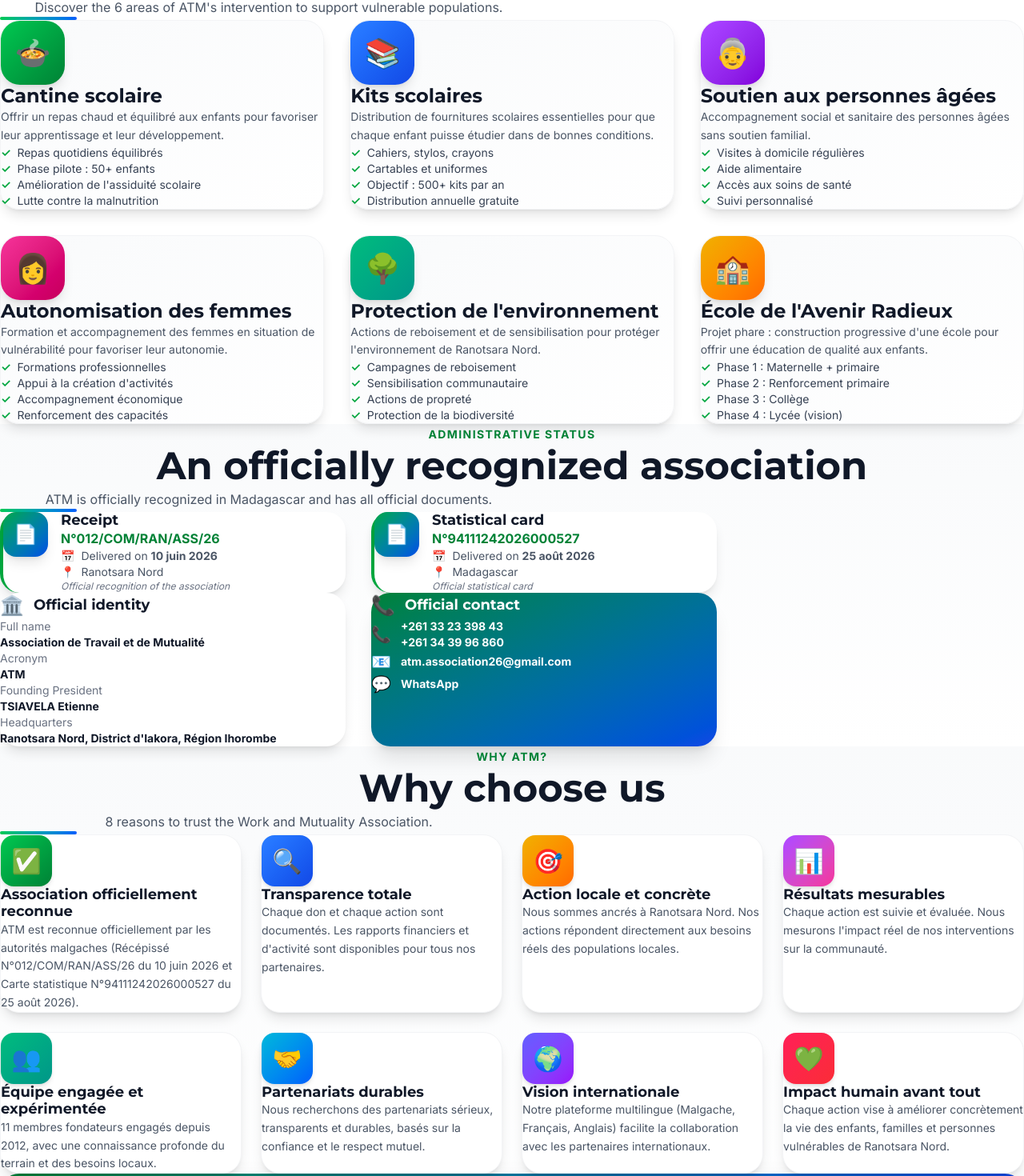
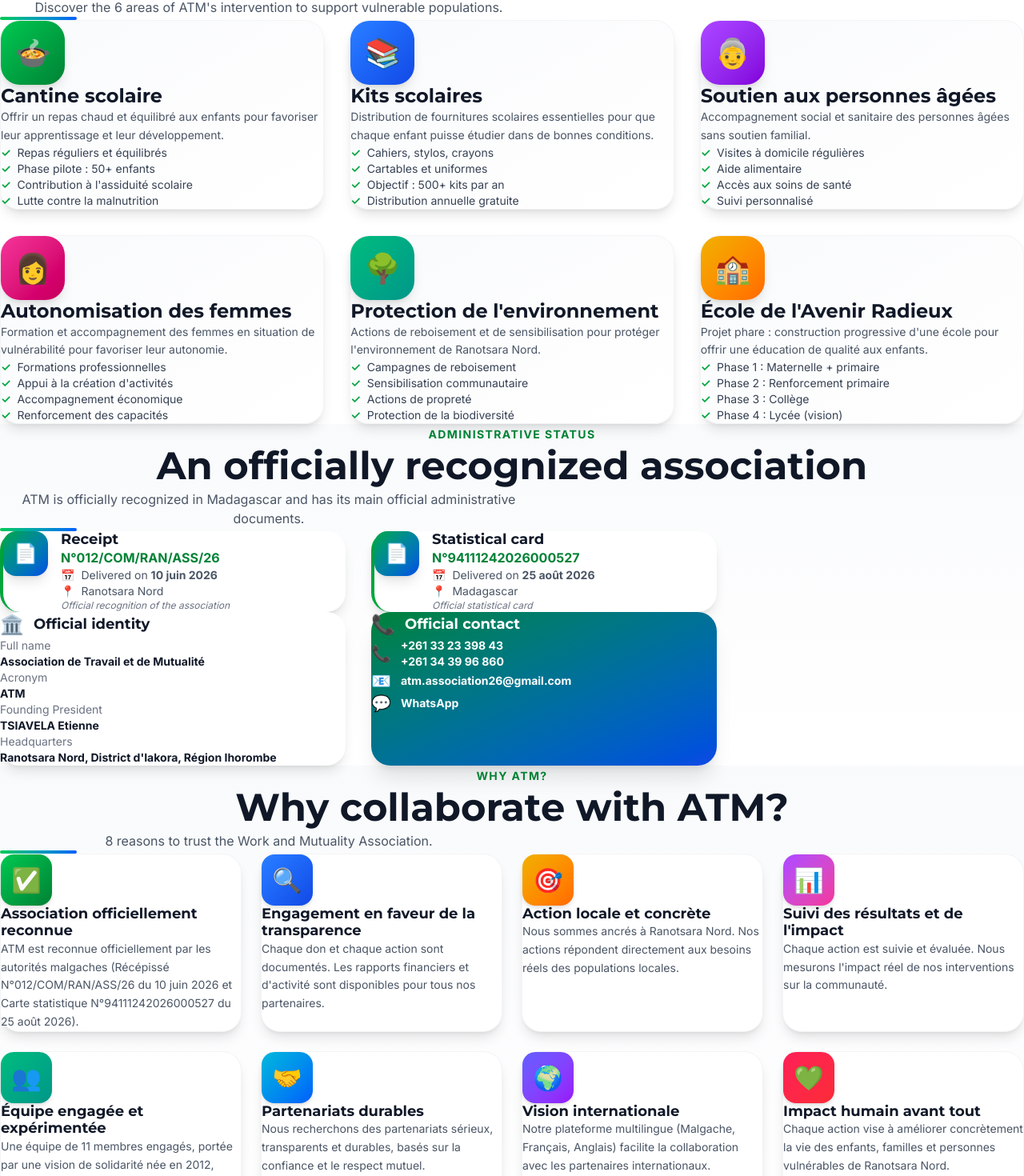
Before and after one commit to gentil267/atm-madagascar, a Next.js app: page /en in a window 1280 px wide. Shown: the part 3002-4472 px from the top of the page at 80% size. Built offline with nearby package versions, Linux system fonts and the light colour scheme.

Commit message:
Corrections du Boss: Association malgache, formulations pro, NIF-ready

```diff
--- a/messages/en.json
+++ b/messages/en.json
@@ -70,7 +70,7 @@
   "administrative": {
     "label": "Administrative status",
     "title": "An officially recognized association",
-    "description": "ATM is officially recognized in Madagascar and has all official documents.",
+    "description": "ATM is officially recognized in Madagascar and has its main official administrative documents.",
     "documents": {
       "receipt": "Receipt",
       "statCard": "Statistical card",
@@ -93,7 +93,7 @@
   "team": {
     "label": "Our Team",
     "title": "ATM Board",
-    "description": "11 people committed to the development of Ranotsara Nord",
+    "description": "A team of 11 committed members, driven by a vision of solidarity born in 2012.",
     "viewProfile": "View profile",
     "profile": {
       "bio": "Background",
@@ -112,7 +112,7 @@
   },
   "whyUs": {
     "label": "Why ATM?",
-    "title": "Why choose us",
+    "title": "Why collaborate with ATM?",
     "description": "8 reasons to trust the Work and Mutuality Association.",
     "ctaTitle": "Join our mission",
     "ctaText": "Your support changes lives in Ranotsara Nord. Together, let's build a better future.",
--- a/messages/fr.json
+++ b/messages/fr.json
@@ -70,7 +70,7 @@
   "administrative": {
     "label": "Situation administrative",
     "title": "Une association officiellement reconnue",
-    "description": "L'ATM est officiellement reconnue à Madagascar et dispose de tous les documents officiels.",
+    "description": "L'ATM est officiellement reconnue à Madagascar et dispose de ses principaux documents administratifs officiels.",
     "documents": {
       "receipt": "Récépissé",
       "statCard": "Carte statistique",
@@ -93,7 +93,7 @@
   "team": {
     "label": "Notre Équipe",
     "title": "Le Bureau de l'ATM",
-    "description": "11 personnes engagées pour le développement de Ranotsara Nord",
+    "description": "Une équipe de 11 membres engagés, portée par une vision de solidarité née en 2012.",
     "viewProfile": "Voir le profil",
     "profile": {
       "bio": "Parcours",
@@ -112,7 +112,7 @@
   },
   "whyUs": {
     "label": "Pourquoi ATM ?",
-    "title": "Pourquoi nous choisir",
+    "title": "Pourquoi collaborer avec ATM ?",
     "description": "8 raisons de faire confiance à l'Association de Travail et de Mutualité.",
     "ctaTitle": "Rejoignez notre mission",
     "ctaText": "Votre soutien change des vies à Ranotsara Nord. Ensemble, construisons un avenir meilleur.",
--- a/messages/mg.json
+++ b/messages/mg.json
@@ -70,7 +70,7 @@
   "administrative": {
     "label": "Toe-pitantanana",
     "title": "Fikambanana ekena ofisialy",
-    "description": "Ekena ofisialy ao Madagasikara ny ATM ary manana ny antontan-taratasy rehetra ilaina.",
+    "description": "Ekena ofisialy ao Madagasikara ny ATM ary manana ny antontan-taratasy ara-pitantanana fototra ilaina.",
     "documents": {
       "receipt": "Récépissé",
       "statCard": "Kara-takantana",
@@ -93,7 +93,7 @@
   "team": {
     "label": "Ekipanay",
     "title": "Biraon'ny ATM",
-    "description": "Olona 11 voatokana ho amin'ny fampandrosoana an'i Ranotsara Nord",
+    "description": "Ekipa 11 mpikambana voatokana, tarihin'ny vina fifanampiana teraka tamin'ny 2012.",
     "viewProfile": "Hijery ny mombamomba",
     "profile": {
       "bio": "Lalana niainana",
@@ -112,7 +112,7 @@
   },
   "whyUs": {
     "label": "Nahoana ATM ?",
-    "title": "Nahoana no misafidy anay",
+    "title": "Nahoana no hiara-miasa amin'ny ATM ?",
     "description": "Antony 8 hatokisana ny Fikambanan'ny Asa sy ny Fifanampiana.",
     "ctaTitle": "Miara-miasa aminay",
     "ctaText": "Ny fanohananao dia manova fiainana ao Ranotsara Nord. Andao hanangana hoavy tsara kokoa.",
--- a/src/app/[locale]/layout.tsx
+++ b/src/app/[locale]/layout.tsx
@@ -14,12 +14,12 @@ export const metadata: Metadata = {
     template: "%s | ATM Madagascar",
   },
   description:
-    "Association de Travail et de Mutualité (ATM) — ONG malgache œuvrant pour les enfants et familles vulnérables, les femmes en situation de précarité et les personnes âgées sans soutien à Ranotsara Nord, District d'Iakora, Région Ihorombe, Madagascar.",
+    "Association malgache engagée pour les populations vulnérables de Ranotsara Nord. Éducation, solidarité et développement communautaire. Association de Travail et de Mutualité (ATM) — District d'Iakora, Région Ihorombe, Madagascar.",
   keywords: [
     "ATM Madagascar",
     "Association de Travail et de Mutualité",
-    "ONG Madagascar",
     "association malgache",
+    "association Madagascar",
     "solidarité Madagascar",
     "entraide Madagascar",
     "développement communautaire Madagascar",
@@ -58,7 +58,7 @@ export const metadata: Metadata = {
     siteName: "ATM Madagascar",
     title: "ATM Madagascar — Entraide • Solidarité • Développement",
     description:
-      "ONG malgache œuvrant pour les populations vulnérables de Ranotsara Nord. Éducation, solidarité et développement communautaire.",
+      "Association malgache engagée pour les populations vulnérables de Ranotsara Nord. Éducation, solidarité et développement communautaire.",
     images: [
       {
         url: "/images/logo/logo-atm.png",
@@ -72,7 +72,7 @@ export const metadata: Metadata = {
     card: "summary_large_image",
     title: "ATM Madagascar — Entraide • Solidarité • Développement",
     description:
-      "ONG malgache œuvrant pour les populations vulnérables de Ranotsara Nord.",
+      "Association malgache engagée pour les populations vulnérables de Ranotsara Nord.",
     images: ["/images/logo/logo-atm.png"],
   },
   robots: {
--- a/src/data/services.ts
+++ b/src/data/services.ts
@@ -15,9 +15,9 @@ export const services: Service[] = [
     description:
       "Offrir un repas chaud et équilibré aux enfants pour favoriser leur apprentissage et leur développement.",
     features: [
-      "Repas quotidiens équilibrés",
+      "Repas réguliers et équilibrés",
       "Phase pilote : 50+ enfants",
-      "Amélioration de l'assiduité scolaire",
+      "Contribution à l'assiduité scolaire",
       "Lutte contre la malnutrition",
     ],
     color: "from-green-500 to-green-700",
--- a/src/data/why-us.ts
+++ b/src/data/why-us.ts
@@ -18,7 +18,7 @@ export const whyUs: Reason[] = [
   {
     id: 2,
     icon: "🔍",
-    title: "Transparence totale",
+    title: "Engagement en faveur de la transparence",
     description:
       "Chaque don et chaque action sont documentés. Les rapports financiers et d'activité sont disponibles pour tous nos partenaires.",
     color: "from-blue-500 to-blue-700",
@@ -34,7 +34,7 @@ export const whyUs: Reason[] = [
   {
     id: 4,
     icon: "📊",
-    title: "Résultats mesurables",
+    title: "Suivi des résultats et de l'impact",
     description:
       "Chaque action est suivie et évaluée. Nous mesurons l'impact réel de nos interventions sur la communauté.",
     color: "from-purple-500 to-pink-500",
@@ -44,7 +44,7 @@ export const whyUs: Reason[] = [
     icon: "👥",
     title: "Équipe engagée et expérimentée",
     description:
-      "11 membres fondateurs engagés depuis 2012, avec une connaissance profonde du terrain et des besoins locaux.",
+      "Une équipe de 11 membres engagés, portée par une vision de solidarité née en 2012, avec une connaissance profonde du terrain et des besoins locaux.",
     color: "from-emerald-500 to-teal-600",
   },
   {
```
